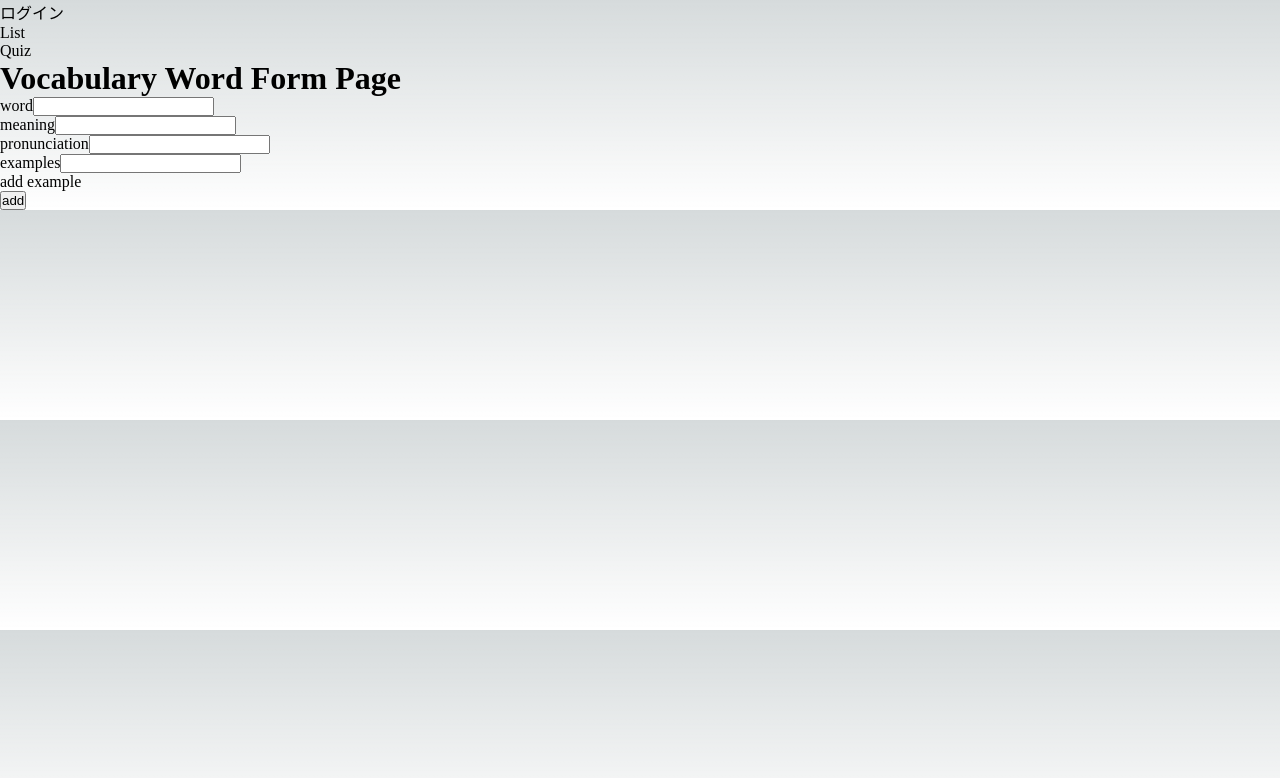
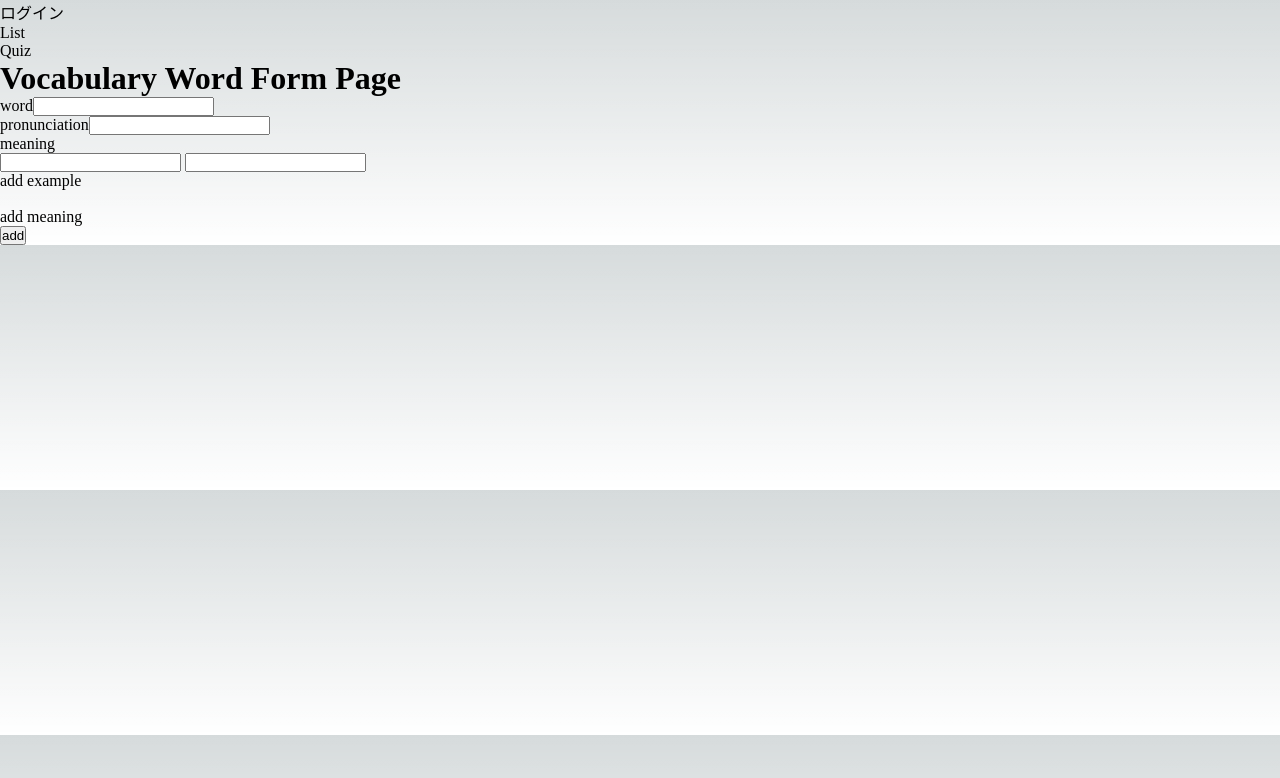
Before and after one commit to JiwonChoi1017/my-daily-word, a Next.js app: page /vocabulary/word/form in a window 1280 px wide. Shown: the top 778 px of the page. Built offline with nearby package versions, Linux system fonts and the light colour scheme; no server answers.

Commit message:
単語追加フォームの修正

```diff
--- a/components/vocabulary/word/form/VocabularyWordForm.tsx
+++ b/components/vocabulary/word/form/VocabularyWordForm.tsx
@@ -1,68 +1,147 @@
+import { Meaning } from "@/types/Vocabulary";
 import React, { useEffect, useRef, useState } from "react";
 
 const VocabularyWordForm: React.FC<{
   onAddWordHandler: (wordInfo: {
     word: string;
-    meaning: string;
+    meanings: Meaning[];
     pronunciation: string;
-    examples: string[];
+    isFavorite: boolean;
   }) => void;
 }> = ({ onAddWordHandler }) => {
-  const [examples, setExamples] = useState<number>(1);
+  const [meanings, setMeanings] = useState<Meaning[]>([
+    { meaning: "", examples: [""] },
+  ]);
 
   const wordRef = useRef<HTMLInputElement>(null);
-  const meaningRef = useRef<HTMLInputElement>(null);
+  const meaningsRef = useRef<HTMLInputElement[]>([]);
   const pronunciationRef = useRef<HTMLInputElement>(null);
   const examplesRef = useRef<HTMLInputElement[]>([]);
 
   useEffect(() => {
-    examplesRef.current = examplesRef.current.slice(0, examples);
-  }, [examples]);
+    meaningsRef.current = meaningsRef.current.slice(0, meanings.length);
 
-  const examplesInput = Array.from(Array(examples)).map((e, idx) => {
-    return (
+    const examples: string[] = [];
+    meanings.map((meaning) => {
+      meaning.examples.map((example) => {
+        examples.push(example);
+      });
+    });
+    examplesRef.current = examplesRef.current.slice(0, examples.length);
+  }, [meanings]);
+
+  const onAddMeaningHandler = () => {
+    setMeanings((prevState) => {
+      return [...prevState, { meaning: "", examples: [""] }];
+    });
+  };
+
+  const onAddExampleHanlder = (e: React.MouseEvent<HTMLDivElement>) => {
+    // event.currenTarget: イベント処理中だけ event.currentTarget の値が利用できるらしい。
+    // もし console.log() で event オブジェクトを変数に格納し、コンソールで currentTarget キーを探すと、その値は null となる。
+    // https://developer.mozilla.org/ja/docs/Web/API/Event/currentTarget
+    const targetMeaningIndex = e.currentTarget?.dataset["meaningIndex"];
+    setMeanings((prevState) => {
+      if (!targetMeaningIndex) return prevState;
+
+      const newTargetMeaningIndex = +targetMeaningIndex;
+      if (isNaN(newTargetMeaningIndex)) return prevState;
+
+      const currentState = [...prevState];
+      const target = Object.assign({}, currentState[newTargetMeaningIndex]);
+      target.examples = [...target.examples, ""];
+      currentState[newTargetMeaningIndex] = target;
+
+      return currentState;
+    });
+  };
+
+  const meaningsInput = meanings.map((item, idx) => {
+    const meaningInput = (
       <input
-        key={idx}
         ref={(el) => {
           if (!el) {
             return;
           }
-          examplesRef.current[idx] = el;
+          meaningsRef.current[idx] = el;
         }}
+        key={`meaning_${idx}`}
+        id={`meaning_${idx}`}
         type="text"
-        id={`examples_${idx}`}
+        required
       />
     );
+
+    const examplesInput = item.examples.map((example, example_idx) => {
+      return (
+        <input
+          ref={(el) => {
+            if (!el) {
+              return;
+            }
+            examplesRef.current[example_idx] = el;
+          }}
+          key={`example_${idx}_${example_idx}`}
+          id={`example_${idx}_${example_idx}`}
+          type="text"
+          data-meaning-index={`${idx}`}
+        />
+      );
+    });
+
+    const addExampleBtn = (
+      <div
+        onClick={(e: React.MouseEvent<HTMLDivElement>) => {
+          onAddExampleHanlder(e);
+        }}
+        style={{ cursor: "pointer" }}
+        data-meaning-index={`${idx}`}
+      >
+        add example
+      </div>
+    );
+
+    return (
+      <li key={idx}>
+        {meaningInput} {examplesInput} {addExampleBtn}
+        <br />
+      </li>
+    );
   });
-
-  const onAddExampleHandler = () => {
-    setExamples((prevState) => {
-      return prevState + 1;
-    });
-  };
 
   const onSubmitHandler = (e: React.FormEvent) => {
     e.preventDefault();
 
     if (
       !wordRef.current ||
-      !meaningRef.current ||
+      !meaningsRef.current ||
       !pronunciationRef.current ||
       !examplesRef.current
     ) {
       return;
     }
 
-    const exampleList: string[] = [];
+    const meanings: Meaning[] = [];
+    meaningsRef.current.map((meaning) => {
+      meanings.push({ meaning: meaning.value, examples: [] });
+    });
+
+    // TODO: 例の追加がうまくいかない
     examplesRef.current.map((example) => {
-      exampleList.push(example.value);
+      const index = example.dataset["meaningIndex"];
+      if (!index) return;
+
+      const newIndex = +index;
+      if (isNaN(newIndex)) return;
+
+      meanings[newIndex].examples.push(example.value);
     });
 
     onAddWordHandler({
       word: wordRef.current.value,
-      meaning: meaningRef.current.value,
+      meanings: meanings,
       pronunciation: pronunciationRef.current.value,
-      examples: exampleList,
+      isFavorite: false,
     });
   };
 
@@ -72,27 +151,19 @@ const VocabularyWordForm: React.FC<{
         onSubmitHandler(e);
       }}
     >
-      {/*
-        TODO: meaningも複数入力できるように修正。
-        それから、お気に入り用のフラグも追加したい。
-      */}
       <div>
         <label htmlFor="word">word</label>
         <input ref={wordRef} type="text" id="word" required />
-      </div>
-      <div>
-        <label htmlFor="meaning">meaning</label>
-        <input ref={meaningRef} type="text" id="meaning" required />
       </div>
       <div>
         <label htmlFor="pronunciation">pronunciation</label>
         <input ref={pronunciationRef} type="text" id="pronunciation" required />
       </div>
       <div>
-        <label>examples</label>
-        {examplesInput}
-        <div onClick={onAddExampleHandler} style={{ cursor: "pointer" }}>
-          add example
+        <label>meaning</label>
+        <ul>{meaningsInput}</ul>
+        <div onClick={onAddMeaningHandler} style={{ cursor: "pointer" }}>
+          add meaning
         </div>
       </div>
       <div>
--- a/pages/vocabulary/word/form/index.tsx
+++ b/pages/vocabulary/word/form/index.tsx
@@ -3,6 +3,7 @@ import MainLayout from "@/components/layout/MainLayout";
 import VocabularyWordForm from "@/components/vocabulary/word/form/VocabularyWordForm";
 import { useRouter } from "next/router";
 import { authService } from "@/firebase-config";
+import { Meaning } from "@/types/Vocabulary";
 
 const VocabularyWordFormPage = () => {
   const router = useRouter();
@@ -10,9 +11,9 @@ const VocabularyWordFormPage = () => {
 
   const onAddWordHandler = (wordInfo: {
     word: string;
-    meaning: string;
+    meanings: Meaning[];
     pronunciation: string;
-    examples: string[];
+    isFavorite: boolean;
   }) => {
     const user = authService.currentUser;
     const api = user
--- a/types/Vocabulary.d.ts
+++ b/types/Vocabulary.d.ts
@@ -7,7 +7,11 @@ export type Book = {
 export type Word = {
   id: string;
   word: string;
+  pronunciation: string;
+  meanings: Meaning[];
+};
+
+export type Meaning = {
   meaning: string;
-  pronunciation: string;
   examples: string[];
 };
```
